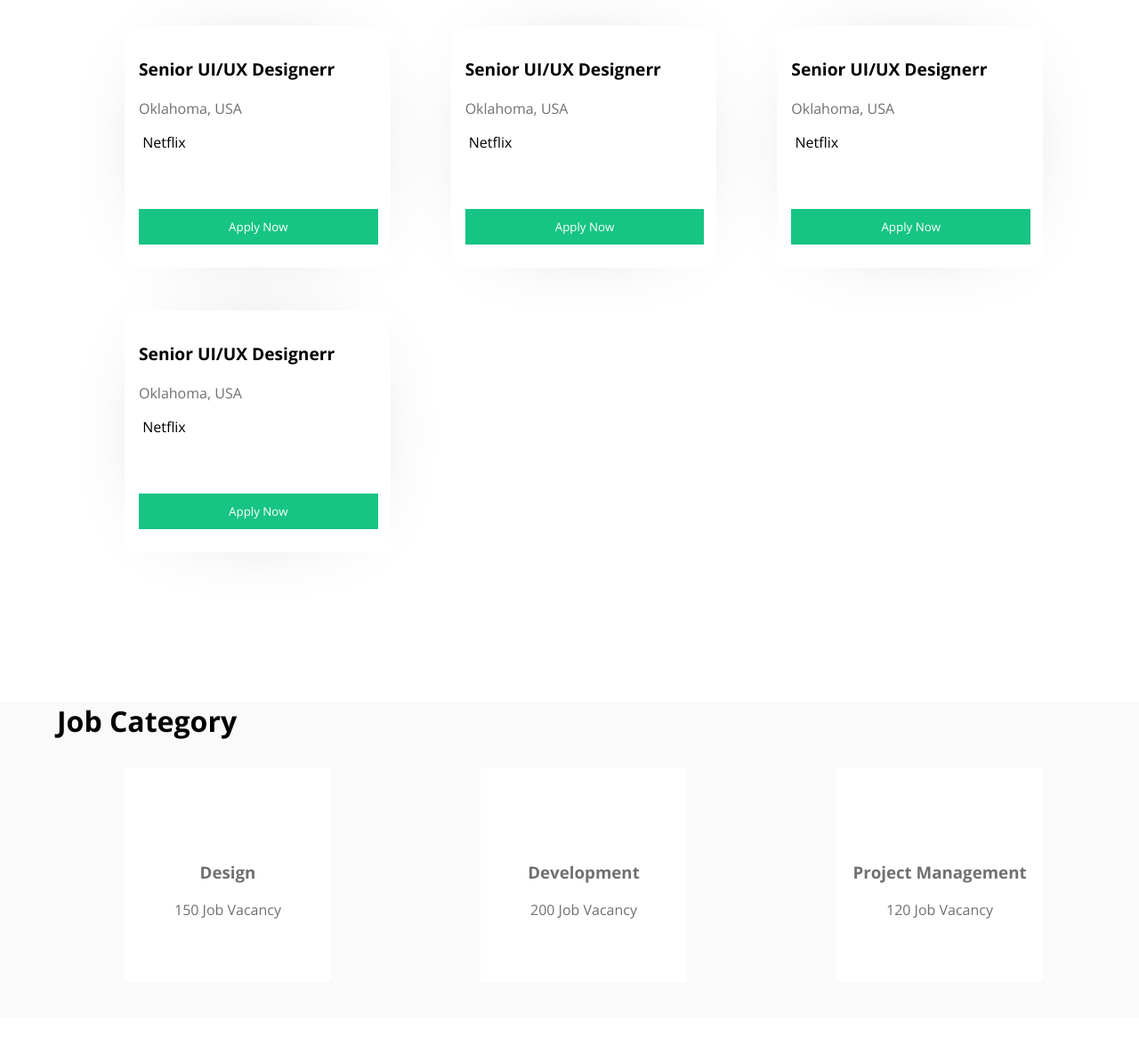
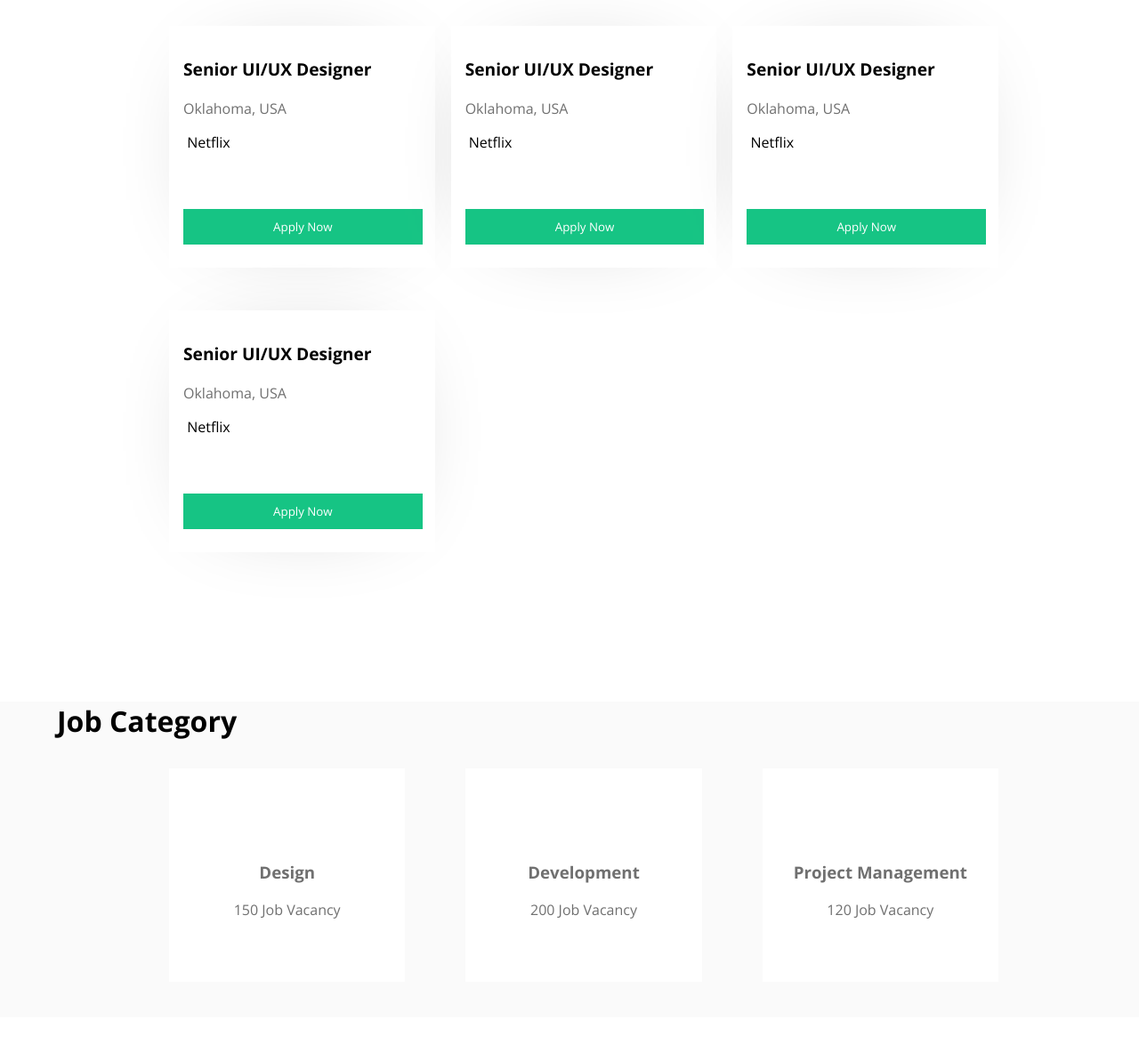
Before and after one commit to OladetounJed/huntr-landing-page, a website: page index.html in a window 1280 px wide. Shown: the part 728-1920 px from the top of the page at 89% size. Drawn offline with nearby package versions, Linux system fonts and the light colour scheme.

Commit message:
Mobile Responsiveness for Ipad Pro and larger screens

```diff
--- a/index.html
+++ b/index.html
@@ -59,7 +59,7 @@
       <h1 class="job__heading">Latest Job</h1>
       <div class="job__con">
           <div class="job__child">
-              <h3 class="job__title">Senior UI/UX Designerr</h3>
+              <h3 class="job__title">Senior UI/UX Designer</h3>
               <p class="job__location">Oklahoma, USA</p>
               <div class="job__company">
                 <img src="" alt="" class="job__icon" />
@@ -70,7 +70,7 @@
 
 
             <div class="job__child">
-                <h3 class="job__title">Senior UI/UX Designerr</h3>
+                <h3 class="job__title">Senior UI/UX Designer</h3>
                 <p class="job__location">Oklahoma, USA</p>
                 <div class="job__company">
                   <img src="" alt="" class="job__icon" />
@@ -82,7 +82,7 @@
 
 
               <div class="job__child">
-                  <h3 class="job__title">Senior UI/UX Designerr</h3>
+                  <h3 class="job__title">Senior UI/UX Designer</h3>
                   <p class="job__location">Oklahoma, USA</p>
                   <div class="job__company">
                     <img src="" alt="" class="job__icon" />
@@ -94,7 +94,7 @@
 
 
                 <div class="job__child">
-                    <h3 class="job__title">Senior UI/UX Designerr</h3>
+                    <h3 class="job__title">Senior UI/UX Designer</h3>
                     <p class="job__location">Oklahoma, USA</p>
                     <div class="job__company">
                       <img src="" alt="" class="job__icon" />
--- a/sass/main.scss
+++ b/sass/main.scss
@@ -149,7 +149,7 @@ Components
   }
 
   &__con {
-    max-width: 1000px;
+    max-width: 1200px;
     margin: 2em auto;
     grid-row-gap: 40px;
     grid-column-gap: 40px;
@@ -437,3 +437,28 @@ Mobile Responsivness
     }
   }
 }
+
+@media (min-width: 990px) and (max-width: 1400px) {
+  .job {
+    &__con {
+      max-width: 900px;
+      column-gap: 50px;
+    }
+  }
+
+  .category {
+    &__con {
+      max-width: 900px;
+      column-gap: 100px;
+    }
+  }
+}
+
+@media (min-width: 2000px) and (max-width: 4000px) {
+.header {
+
+  &__illust {
+    width: 30%;
+  }
+}
+}
```
Also changed, not shown: css/style.css.
